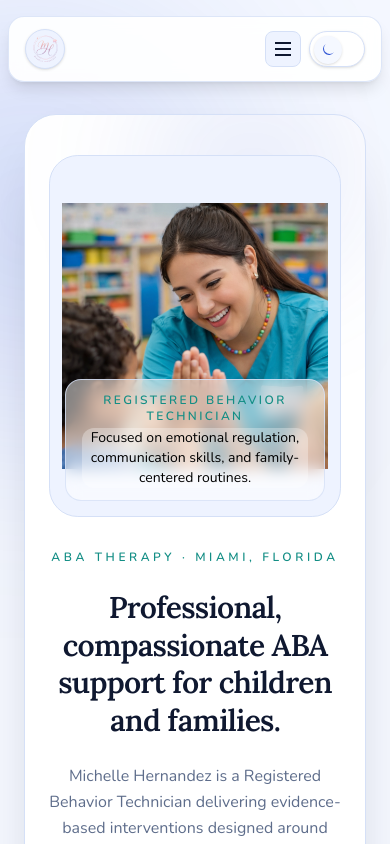
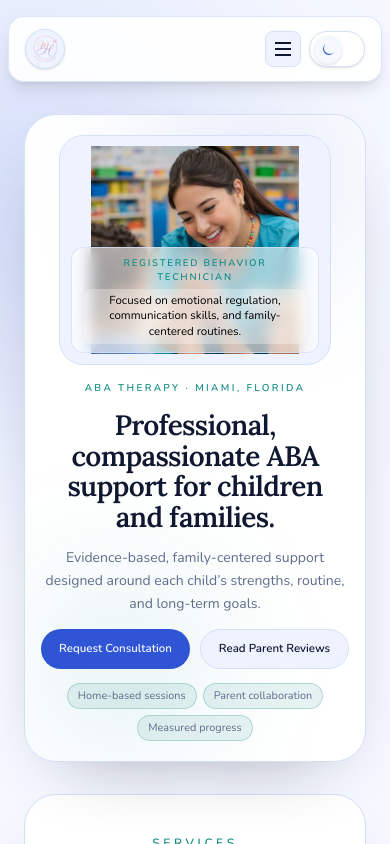
Before and after one commit to Mauriizio/michellecv, a Next.js app: page / in a window 390 px wide. Shown: the top 844 px of the page. Built offline with nearby package versions, Linux system fonts and the light colour scheme.

Commit message:
probando tamaño de hero

```diff
--- a/components/Hero.tsx
+++ b/components/Hero.tsx
@@ -4,51 +4,53 @@ const highlights = ["Home-based sessions", "Parent collaboration", "Measured pro
 
 export default function Hero() {
   return (
-    <section id="home" className="section-shell relative overflow-hidden px-6 py-10 sm:px-10 lg:px-12 lg:py-12">
+    <section id="home" className="section-shell relative overflow-hidden px-4 py-5 sm:px-10 sm:py-10 lg:px-12 lg:py-12">
       <div className="pointer-events-none absolute -top-14 right-0 h-56 w-56 rounded-full bg-primary/10 blur-3xl" />
       <div className="pointer-events-none absolute bottom-0 left-0 h-48 w-48 rounded-full bg-secondary/10 blur-3xl" />
 
-      <div className="relative grid items-center gap-8 lg:grid-cols-[1.15fr_0.85fr] lg:gap-10">
-        <div className="relative order-1 mx-auto w-full max-w-sm lg:order-2 lg:max-w-none">
-          <div className="lift-hover overflow-hidden rounded-[1.8rem] border border-border bg-surface-alt p-3">
-            <div className="relative h-[21rem] overflow-hidden rounded-[1.3rem] sm:h-[23rem]">
+      <div className="relative grid items-center gap-4 sm:gap-8 lg:grid-cols-[1.15fr_0.85fr] lg:gap-10">
+        <div className="relative order-1 mx-auto w-full max-w-[17rem] sm:max-w-sm lg:order-2 lg:max-w-none">
+          <div className="lift-hover overflow-hidden rounded-[1.5rem] border border-border bg-surface-alt p-2.5 sm:rounded-[1.8rem] sm:p-3">
+            <div className="relative h-[13rem] overflow-hidden rounded-[1.1rem] sm:h-[23rem] sm:rounded-[1.3rem]">
               <Image src="/mano.png" alt="Michelle Hernandez, RBT" fill className="object-contain transition duration-500 hover:scale-105" />
             </div>
           </div>
-          <div className="absolute bottom-4 left-4 right-4 rounded-2xl border border-border/80 bg-surface/50 px-4 py-3 text-center backdrop-blur">
-            <p className="text-xs font-semibold uppercase tracking-[0.2em] text-secondary">Registered Behavior Technician</p>
-            <p className="mt-1 text-sm text-black rounded-xl bg-surface/30">Focused on emotional regulation, communication skills, and family-centered routines.</p>
+          <div className="absolute bottom-3 left-3 right-3 rounded-xl border border-border/80 bg-surface/60 px-3 py-2 text-center backdrop-blur sm:bottom-4 sm:left-4 sm:right-4 sm:rounded-2xl sm:px-4 sm:py-3">
+            <p className="text-[0.6rem] font-semibold uppercase tracking-[0.18em] text-secondary sm:text-xs sm:tracking-[0.2em]">Registered Behavior Technician</p>
+            <p className="mt-1 rounded-lg bg-surface/30 px-1.5 py-1 text-[0.72rem] leading-snug text-black sm:rounded-xl sm:text-sm">Focused on emotional regulation, communication skills, and family-centered routines.</p>
           </div>
         </div>
 
-        <div className="order-2 space-y-6 text-center lg:order-1 lg:text-left">
-          <p className="text-xs font-semibold uppercase tracking-[0.3em] text-secondary">ABA Therapy · Miami, Florida</p>
-          <h1 className="font-display text-3xl leading-tight font-semibold tracking-tight text-foreground sm:text-5xl">
+        <div className="order-2 space-y-3.5 text-center sm:space-y-6 lg:order-1 lg:text-left">
+          <p className="text-[0.62rem] font-semibold uppercase tracking-[0.24em] text-secondary sm:text-xs sm:tracking-[0.3em]">ABA Therapy · Miami, Florida</p>
+          <h1 className="font-display text-[1.75rem] leading-[1.1] font-semibold tracking-tight text-foreground sm:text-5xl sm:leading-tight">
             Professional, compassionate ABA support for children and families.
           </h1>
-          <p className="mx-auto max-w-xl text-base leading-relaxed text-muted sm:text-lg lg:mx-0">
-            Michelle Hernandez is a Registered Behavior Technician delivering evidence-based interventions designed around
-            each child’s routine, strengths, and long-term developmental goals.
+          <p className="mx-auto max-w-xl text-sm leading-relaxed text-muted sm:text-lg lg:mx-0">
+            Evidence-based, family-centered support designed around each child’s strengths, routine, and long-term goals.
           </p>
 
-          <div className="flex flex-col items-center justify-center gap-3 sm:flex-row lg:justify-start">
+          <div className="grid grid-cols-2 gap-2.5 sm:flex sm:items-center sm:justify-center sm:gap-3 lg:justify-start">
             <a
               href="https://wa.me/18633496840"
-              className="shine-hover inline-flex min-w-52 items-center justify-center rounded-full bg-primary px-6 py-3 text-sm font-semibold text-primary-foreground"
+              className="shine-hover inline-flex items-center justify-center rounded-full bg-primary px-3.5 py-2.5 text-[0.72rem] font-semibold text-primary-foreground sm:min-w-52 sm:px-6 sm:py-3 sm:text-sm"
             >
               Request Consultation
             </a>
             <a
               href="#testimonials"
-              className="inline-flex min-w-52 items-center justify-center rounded-full border border-border bg-surface-alt px-6 py-3 text-sm font-semibold text-foreground transition hover:bg-surface"
+              className="inline-flex items-center justify-center rounded-full border border-border bg-surface-alt px-3.5 py-2.5 text-[0.72rem] font-semibold text-foreground transition hover:bg-surface sm:min-w-52 sm:px-6 sm:py-3 sm:text-sm"
             >
               Read Parent Reviews
             </a>
           </div>
 
-          <div className="grid grid-cols-1 gap-2.5 text-sm text-muted sm:grid-cols-3">
+          <div className="flex flex-wrap justify-center gap-1.5 text-[0.68rem] text-muted sm:grid sm:grid-cols-3 sm:gap-2.5 sm:text-sm lg:justify-start">
             {highlights.map((item) => (
-              <span key={item} className="rounded-full border border-border bg-surface-alt px-3 py-2 text-center transition hover:border-primary/60">
+              <span
+                key={item}
+                className="rounded-full border border-secondary/25 bg-secondary/10 px-2.5 py-1 text-center transition hover:border-primary/60 sm:border-border sm:bg-surface-alt sm:px-3 sm:py-2"
+              >
                 {item}
               </span>
             ))}
```
